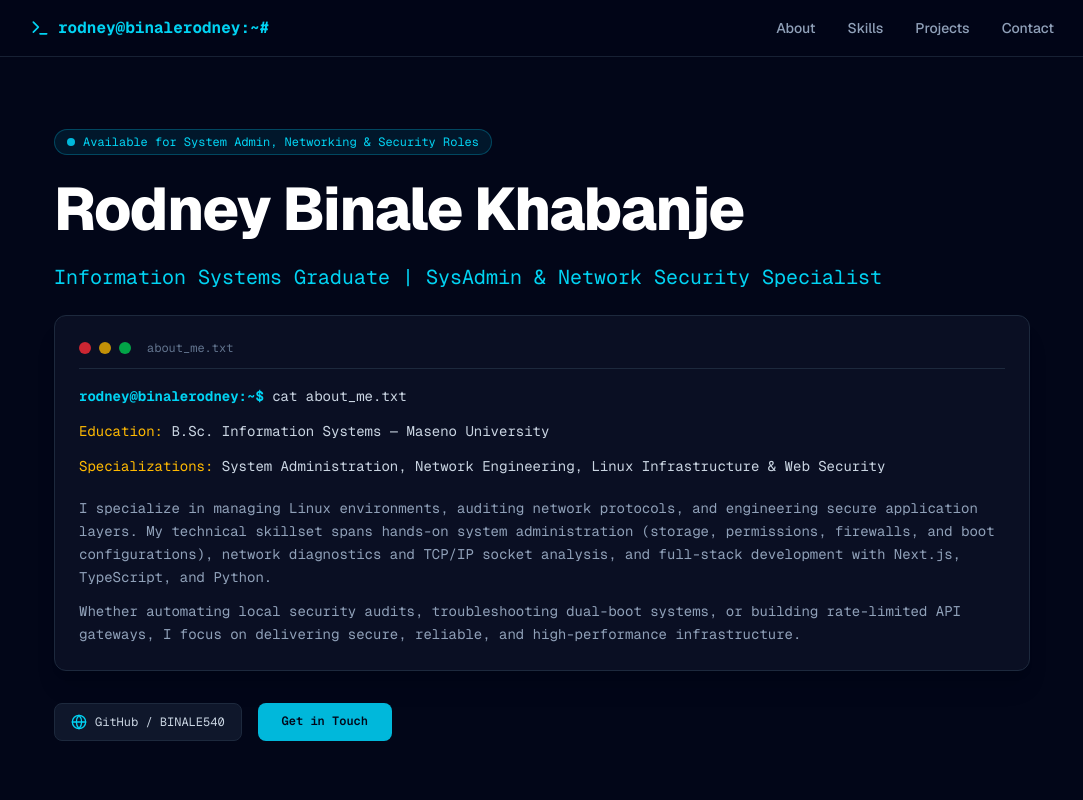
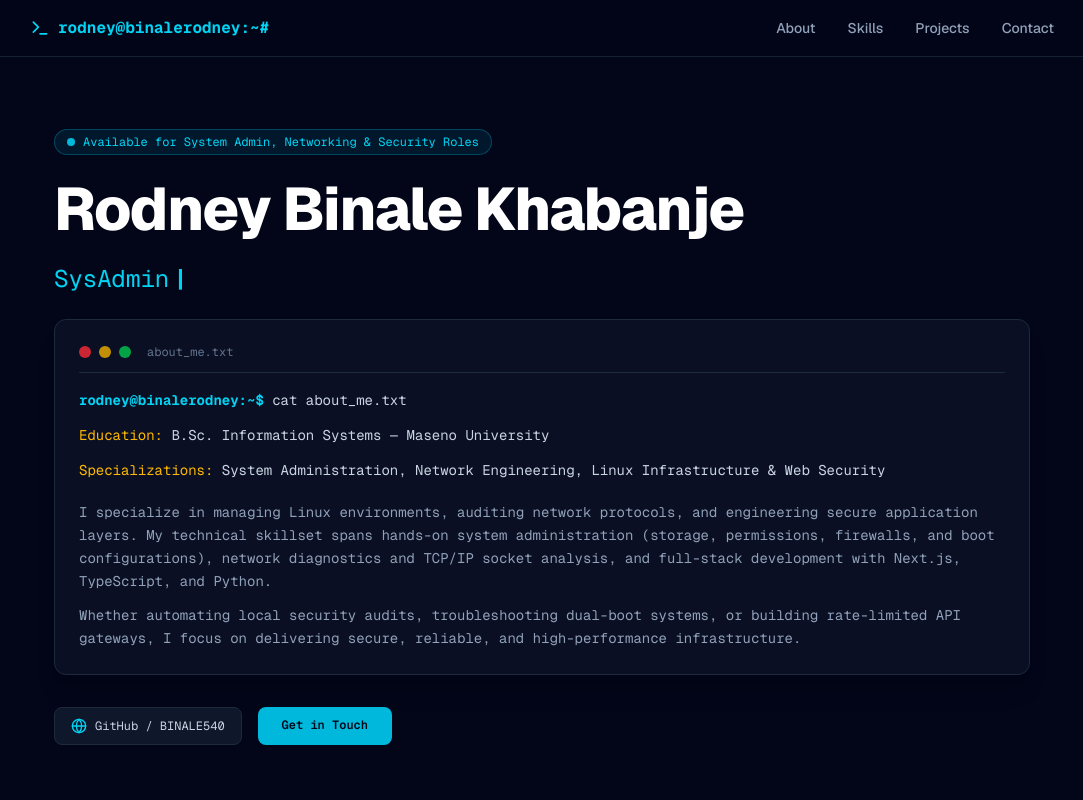
Before and after one commit to BINALE540/my-portfolio, a Next.js app: page / in a window 1280 px wide. Shown: the top 800 px of the page, without its empty margins (98-1181 px from the left). Built offline with nearby package versions, Linux system fonts and the light colour scheme.

Commit message:
Add animated typewriter effect for role titles

```diff
--- a/app/page.tsx
+++ b/app/page.tsx
@@ -1,7 +1,42 @@
-import React from 'react';
-import { Mail, ExternalLink, Terminal, Shield, Cpu, Code2, FolderGit2, Globe } from 'lucide-react';
+'use client';
+
+import React, { useState, useEffect } from 'react';
+import { Mail, ExternalLink, Terminal, Shield, Cpu, FolderGit2, Globe } from 'lucide-react';
 
 export default function Portfolio() {
+  const titles = [
+    "Information Systems Graduate",
+    "SysAdmin & Network Engineer",
+    "Systems Security Specialist",
+    "Full-Stack Web Developer"
+  ];
+
+  const [currentTitleIndex, setCurrentTitleIndex] = useState(0);
+  const [currentText, setCurrentText] = useState('');
+  const [isDeleting, setIsDeleting] = useState(false);
+
+  useEffect(() => {
+    const fullText = titles[currentTitleIndex];
+    const typingSpeed = isDeleting ? 40 : 80;
+
+    const timer = setTimeout(() => {
+      if (!isDeleting) {
+        setCurrentText(fullText.substring(0, currentText.length + 1));
+        if (currentText === fullText) {
+          setTimeout(() => setIsDeleting(true), 1800);
+        }
+      } else {
+        setCurrentText(fullText.substring(0, currentText.length - 1));
+        if (currentText === '') {
+          setIsDeleting(false);
+          setCurrentTitleIndex((prev) => (prev + 1) % titles.length);
+        }
+      }
+    }, typingSpeed);
+
+    return () => clearTimeout(timer);
+  }, [currentText, isDeleting, currentTitleIndex]);
+
   const skills = [
     {
       category: "Languages & Core",
@@ -82,9 +117,12 @@ export default function Portfolio() {
           <h1 className="text-4xl md:text-6xl font-extrabold tracking-tight text-white">
             Rodney Binale Khabanje
           </h1>
-          <p className="text-xl text-cyan-400 font-mono">
-            Information Systems Graduate | SysAdmin & Network Security Specialist
-          </p>
+
+          {/* Dynamic Typewriter Effect */}
+          <div className="text-xl md:text-2xl text-cyan-400 font-mono h-8 flex items-center">
+            <span>{currentText}</span>
+            <span className="animate-pulse ml-1 text-cyan-400 font-bold">|</span>
+          </div>
 
           {/* Terminal Box Style About */}
           <div className="p-6 rounded-xl border border-slate-800 bg-slate-900/60 font-mono text-sm space-y-4 shadow-xl">
```
